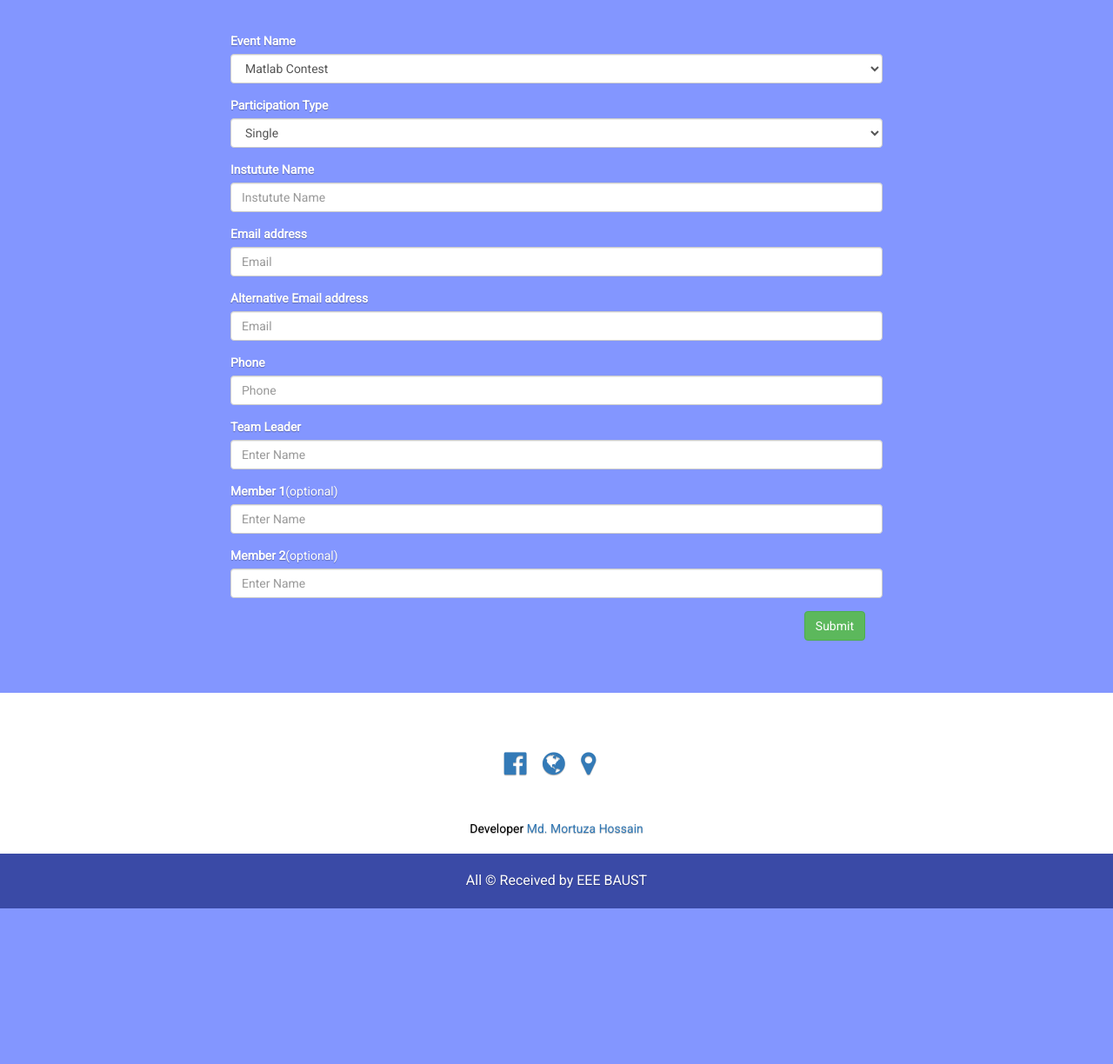
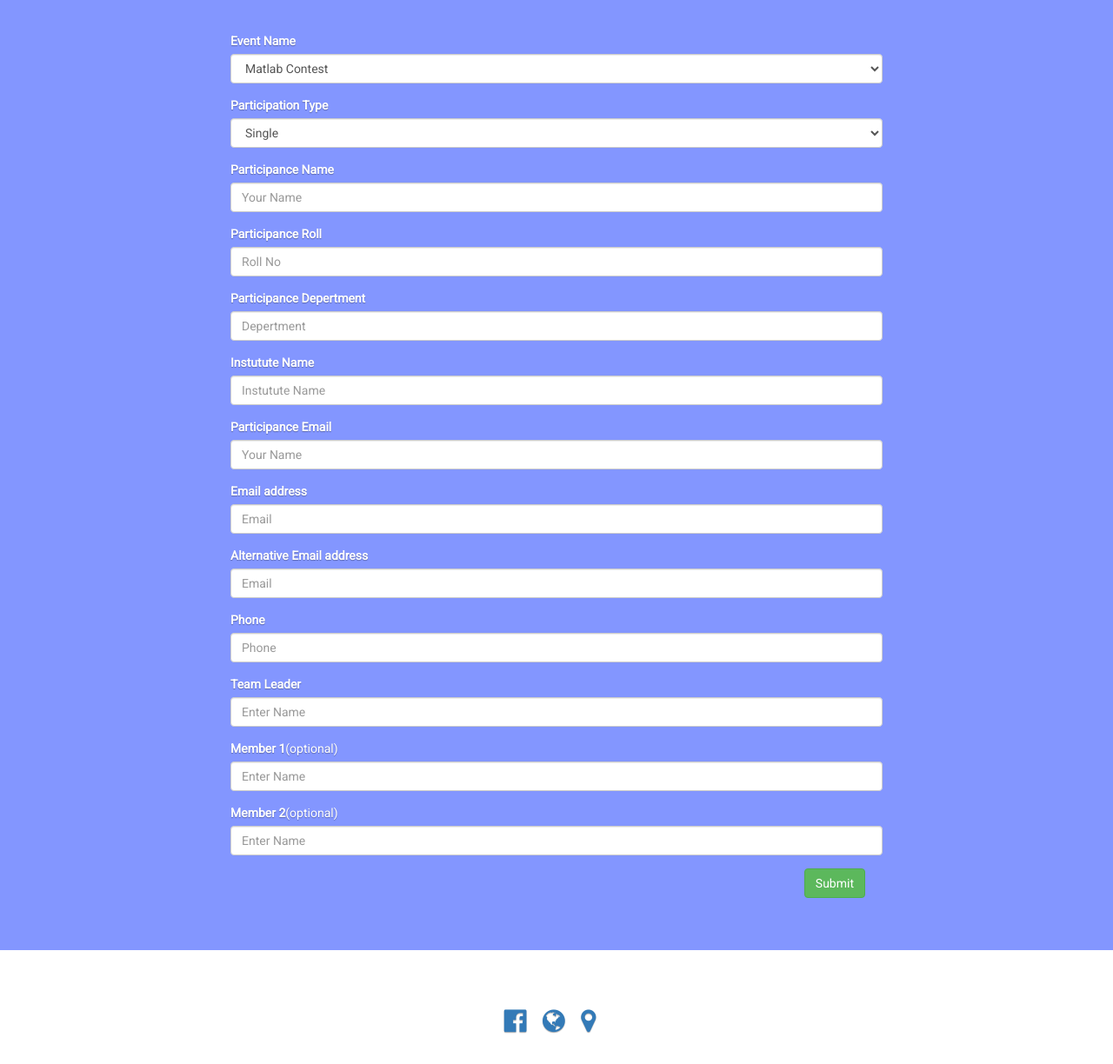
Before and after one commit to mortuzahossain/eeeday, a PHP site: page /participate.php in a window 1280 px wide. Shown: the part 519-1743 px from the top of the page at 87% size. Before the commit the page ends 1564 px from the top, so only its background shows below. Run offline with PHP 8.4, Linux system fonts and the light colour scheme.

Commit message:
Single Input Field

```diff
--- a/participate.php
+++ b/participate.php
@@ -12,7 +12,7 @@
 
                     <form action="" method="post">
                       <div class="form-group">
-                        <label for="exampleInputEmail1">Event Name</label>
+                        <label>Event Name</label>
                         <select class="form-control" required="1" name="event-name">
                             <option value="matlab">Matlab Contest</option>
                             <option value="fifa">FIFA</option>
@@ -27,13 +27,38 @@
                         </select>
                       </div>
 
-                        <div id="output"></div>
+                      <div id="output"></div>
+
+                    <div class="form-group">
+                        <label>Participance Name</label>
+                        <input type="text" class="form-control" placeholder="Your Name" name="participance_name">
+                    </div>
 
 
-                      <div class="form-group">
+                    <div class="form-group">
+                        <label>Participance Roll</label>
+                        <input type="text" class="form-control" placeholder="Roll No" name="participance_roll">
+                    </div>
+
+                    <div class="form-group">
+                        <label>Participance Depertment</label>
+                        <input type="text" class="form-control" placeholder="Depertment" name="participance_dept">
+                    </div>
+
+                    <div class="form-group">
                         <label for="exampleInputEmail1">Instutute Name</label>
                         <input type="text" class="form-control" placeholder="Instutute Name" name="instutute-name">
-                      </div>
+                    </div>
+
+
+                    <div class="form-group">
+                        <label>Participance Email</label>
+                        <input type="email" class="form-control" placeholder="Your Name" name="participance_email">
+                    </div>
+
+
+
+
                       <div class="form-group">
                         <label for="exampleInputEmail1">Email address</label>
                         <input type="email" class="form-control" placeholder="Email" name="email">
@@ -86,8 +111,12 @@
 
         var opt = document.getElementById("output");
 
-        var single = 'Single';
-        var team = '<div class="form-group"><label for="exampleInputEmail1">Team Name</label><input type="text" class="form-control" placeholder="Team Name" name="team-name">';
+        var single = '';
+        var team = '';
+
+        if (type == 1) {
+            opt.innerHTML = single;
+        }
 
         if (type == 2) {
             opt.innerHTML = team;
```
